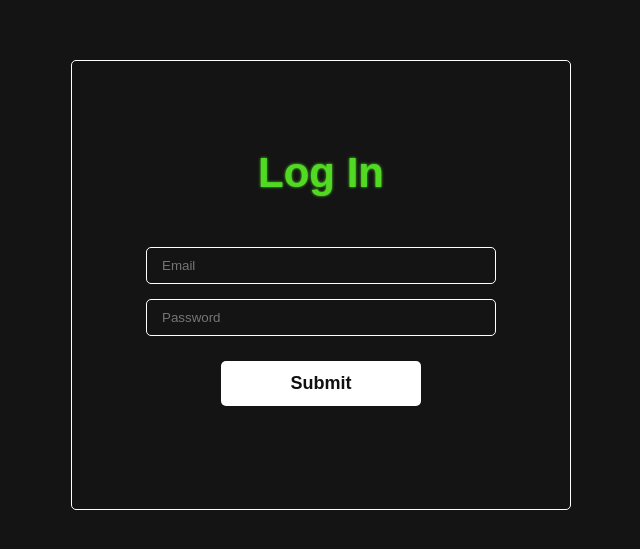
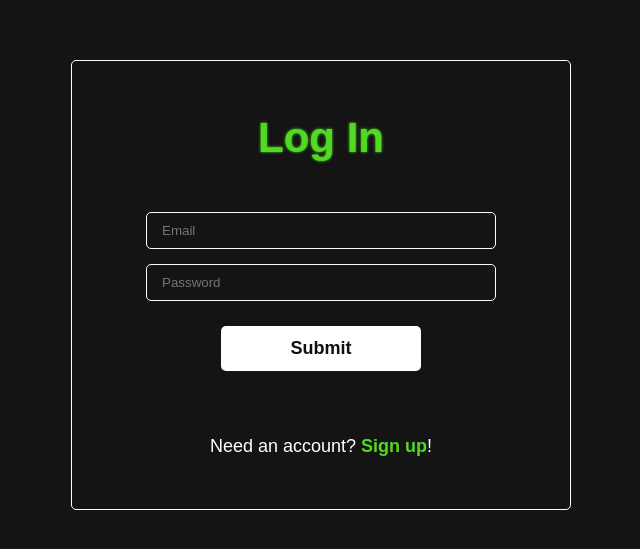
Before and after one commit to carledwardm/auth-portal-supa, a Next.js app: page /login in a window 1280 px wide. Shown: the part 115-664 px from the top of the page, without its empty margins (319-959 px from the left). Built offline with nearby package versions, Linux system fonts and the light colour scheme; no server answers.

Commit message:
Add signup link to login page

```diff
--- a/app/login/login.module.scss
+++ b/app/login/login.module.scss
@@ -112,3 +112,19 @@
         color: var(--outline);
     }
 }
+
+.signupText {
+    font-size: 18px;
+}
+
+.signupLink {
+    display: inline-block;
+    font-weight: bold;
+    color: var(--outline);
+    transition: all 0.2s ease-in-out;
+
+    &:hover {
+        transform: translateY(-3px);
+        color: white;
+    }
+}
--- a/app/login/page.tsx
+++ b/app/login/page.tsx
@@ -48,6 +48,7 @@ export default function login() {
                     <button type="submit" className={styles.submitBtn}>Submit</button>
                     <GoogleSignin />
                 </form>
+                <p className={styles.signupText}>Need an account? <a href="/signup" className={styles.signupLink}>Sign up</a>!</p>
             </section>
 
             {showToast && <Toast
```
